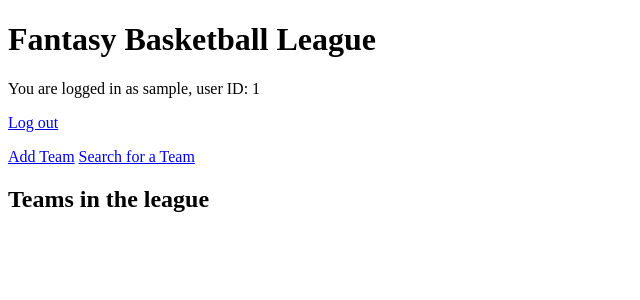
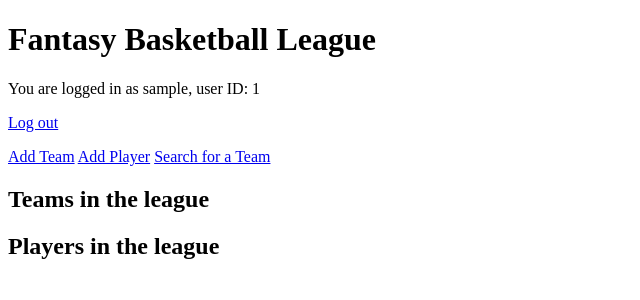
Before and after one commit to ArttKan/fantasy_basketball, a Flask app: page / in a window 1280 px wide. Shown: the top 300 px of the page, without its empty margins (0-640 px from the left). Run offline with Flask 3, Linux system fonts and the light colour scheme; the visitor is signed in with stand-in values (Sample User, id 1); data that the repository does not hold is empty.

Commit message:
Added adding players and player pages and player list on the frontpage

```diff
--- a/app.py
+++ b/app.py
@@ -5,6 +5,7 @@ import db
 import config
 import teams
 import users
+import players
 
 app = Flask(__name__)
 app.secret_key = config.secret_key
@@ -18,7 +19,8 @@ def require_login():
 @app.route("/")
 def index():
     all_teams = teams.get_teams()
-    return render_template("index.html", teams=all_teams)
+    all_players = players.get_players()
+    return render_template("index.html", teams=all_teams, players=all_players)
 
 
 @app.route("/user/<int:user_id>")
@@ -124,6 +126,35 @@ def delete_team(team_id):
             return redirect("/team/" + str(team_id))
 
 
+@app.route("/add_player")
+def add_player():
+    require_login()
+    return render_template("add_player.html")
+
+
+@app.route("/create_player", methods=["POST"])
+def create_player():
+    require_login()
+    player_name = request.form["name"]
+    team_name = request.form["team"]
+    team_id = teams.get_team_id(team_name)
+    if not player_name or len(player_name) > 50:
+        abort(403)
+    # static team id of 1 as get_team_id not working properly
+    players.add_player(player_name, team_id)
+    return redirect("/")
+
+
+@app.route("/player/<int:player_id>")
+def show_player(player_id):
+    player = players.get_player(player_id)
+    team = players.get_team(player_id)
+    print(team)
+    if not player:
+        abort(404)
+    return render_template("show_player.html", player=player, team=team)
+
+
 @app.route("/create", methods=["POST"])
 def create():
     username = request.form["username"]
--- /dev/null
+++ b/players.py
@@ -0,0 +1,47 @@
+import db
+
+
+def add_player(player_name, team_id):
+    sql = """INSERT INTO players (player, team_id, gp, pts, reb, ast)
+            VALUES (?, ?, 0, 0, 0, 0)"""
+    db.execute(sql, [player_name, team_id])
+
+
+def get_players():
+    sql = """SELECT players.id,
+                    players.player,
+                    players.gp,
+                    players.pts,
+                    players.reb,
+                    players.ast,
+                    players.team_id,
+                    teams.team
+                FROM players
+                LEFT JOIN teams
+                ON teams.id = players.team_id"""
+    return db.query(sql)
+
+
+def get_player(player_id):
+    sql = """SELECT players.id,
+                    players.player,
+                    players.gp,
+                    players.pts,
+                    players.reb,
+                    players.ast,
+                    players.team_id
+                FROM players
+                WHERE players.id = ?"""
+    result = db.query(sql, [player_id])
+    return result[0] if result else None
+
+
+def get_team(player_id):
+    sql = """SELECT teams.owner,
+                    teams.team,
+                    teams.id
+                FROM teams
+                LEFT JOIN players
+                ON teams.id = players.team_id
+                WHERE players.id = ?"""
+    return db.query(sql, [player_id])[0]
--- a/teams.py
+++ b/teams.py
@@ -12,6 +12,13 @@ def get_teams():
                     team
                 FROM teams"""
     return db.query(sql)
+
+
+def get_team_id(team_name):
+    sql = """SELECT teams.id
+                FROM teams
+                WHERE teams.team = ?"""
+    return db.query(sql, [team_name])[0][0]
 
 
 def get_team(team_id):
--- a/templates/index.html
+++ b/templates/index.html
@@ -26,6 +26,7 @@
 <p>
   {% if session.username %}
     <a href="/add_team">Add Team</a>
+    <a href="/add_player">Add Player</a>
   {% endif %}
     <a href="/find_team">Search for a Team</a>
 </p>
@@ -36,6 +37,12 @@
         <li><a href="/team/{{ team.id }}">{{ team.team }}</a></li>
         {% endfor %}
     </ul>
+    <h2>Players in the league</h2>
+    <ul>
+        {% for player in players %}
+        <li><a href="/player/{{ player.id }}">{{ player.player }}</a> <a href="/team/{{ player.team_id }}">{{ player.team }}</a> {{ player.pts }} pts|{{ player.reb }} reb|{{ player.ast }} ast in {{ player.gp }} games played</li>
+        {% endfor %}
+    </ul>
 
 
 </body>
```
Also changed, not shown: templates/add_player.html (added, +38 -0 lines), templates/show_player.html (added, +25 -0 lines).
